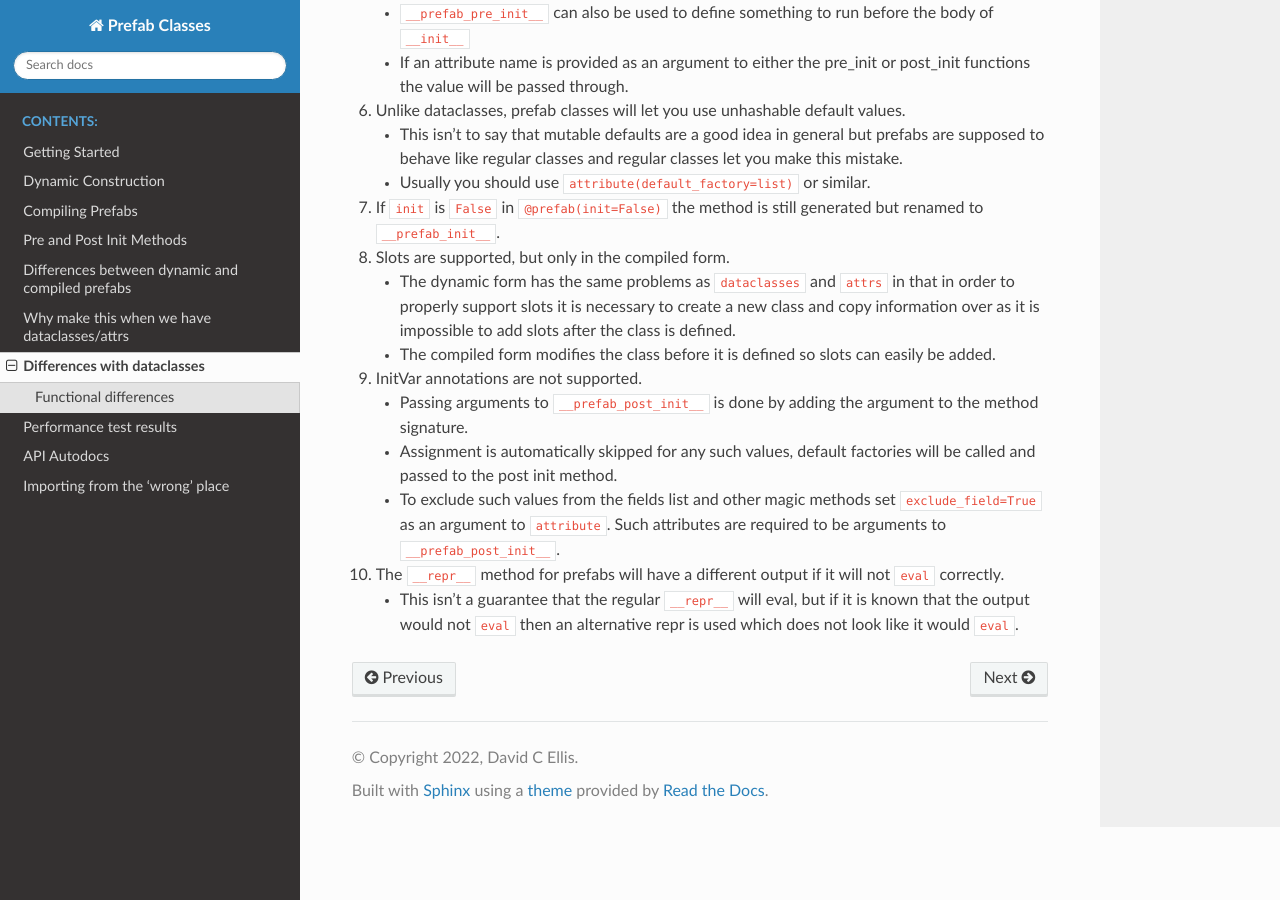
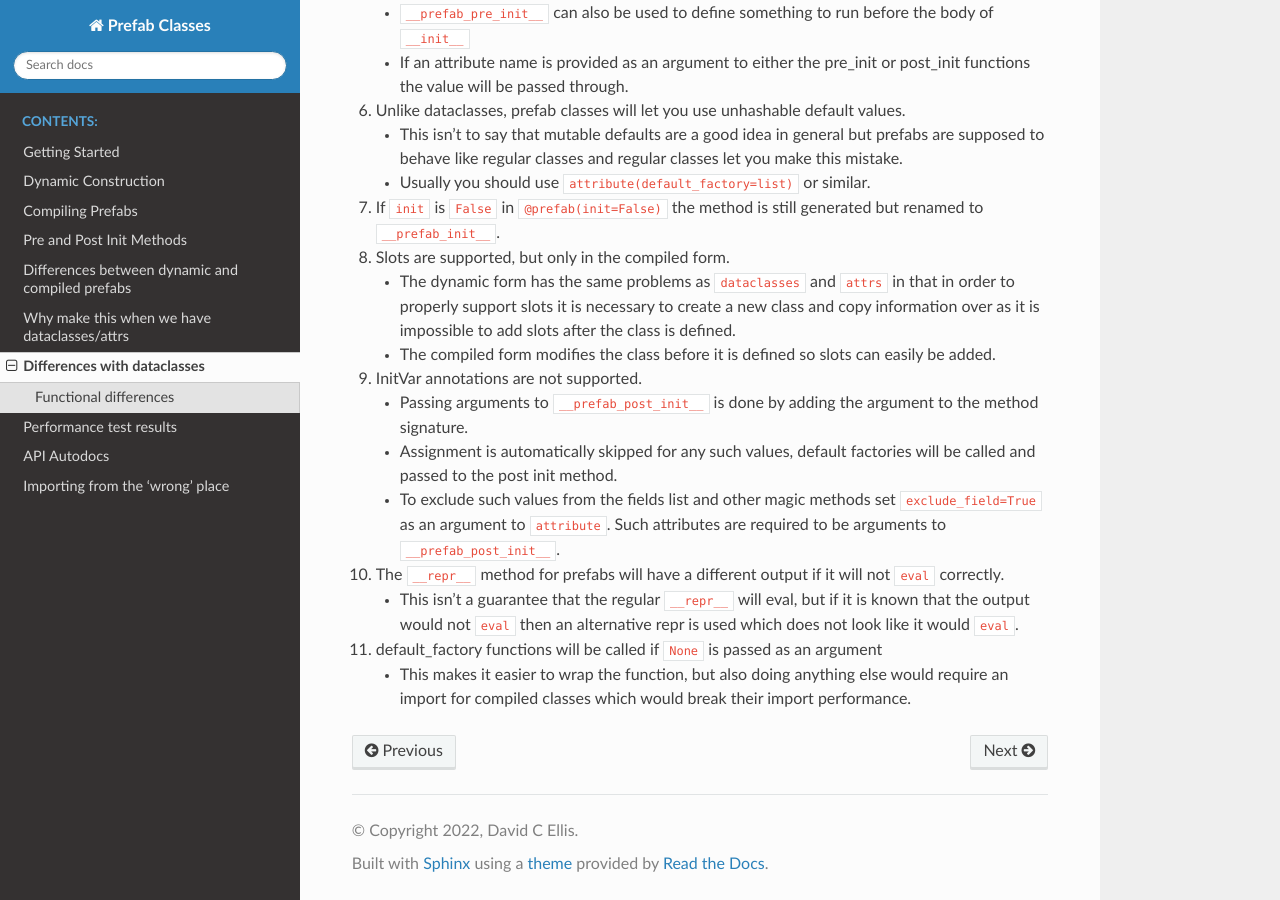
Before and after one commit to DavidCEllis/PrefabClasses, a Sphinx documentation site: the page built from docs/extra/dataclasses_differences.md, in a window 1280 px wide and 900 px high, scrolled down 924 px. Built offline with Sphinx 7.4.7 and the Read the Docs theme 2.0.0, drawn with Linux system fonts in a browser that asks for light colours.

Commit message:
Note a difference in output when default factory attributes have 'None' passed as an argument.

```diff
--- a/docs/extra/dataclasses_differences.md
+++ b/docs/extra/dataclasses_differences.md
@@ -12,7 +12,8 @@ or will be added to this list.
 
 ## Functional differences ##
 1. prefabs do not generate the comparison methods other than `__eq__`
-    * This could be added fairly easily but I don't use this feature so it's not a priority.
+    * This could be added fairly easily but I don't use this feature so
+      it's not a priority.
 1. the `as_dict` method in `prefab_classes` does *not* behave the same as
    dataclasses' `asdict`
     * `as_dict` does *not* deepcopy the included fields, modification of mutable
@@ -65,3 +66,6 @@ or will be added to this list.
     * This isn't a guarantee that the regular `__repr__` will eval, but if it is known
       that the output would not `eval` then an alternative repr is used which does not
       look like it would `eval`.
+1. default_factory functions will be called if `None` is passed as an argument
+    * This makes it easier to wrap the function, but also doing anything else would
+      require an import for compiled classes which would break their import performance.
```
